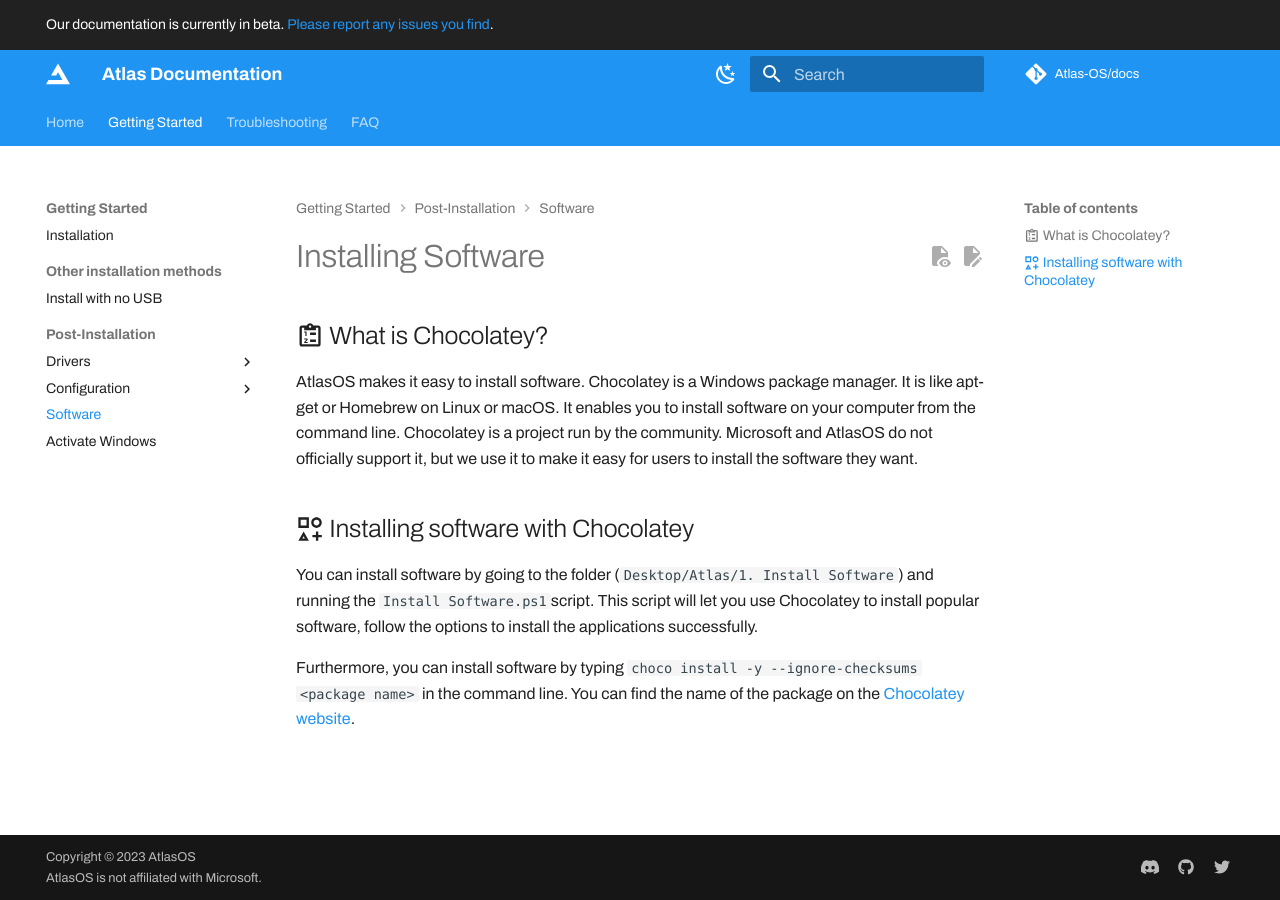
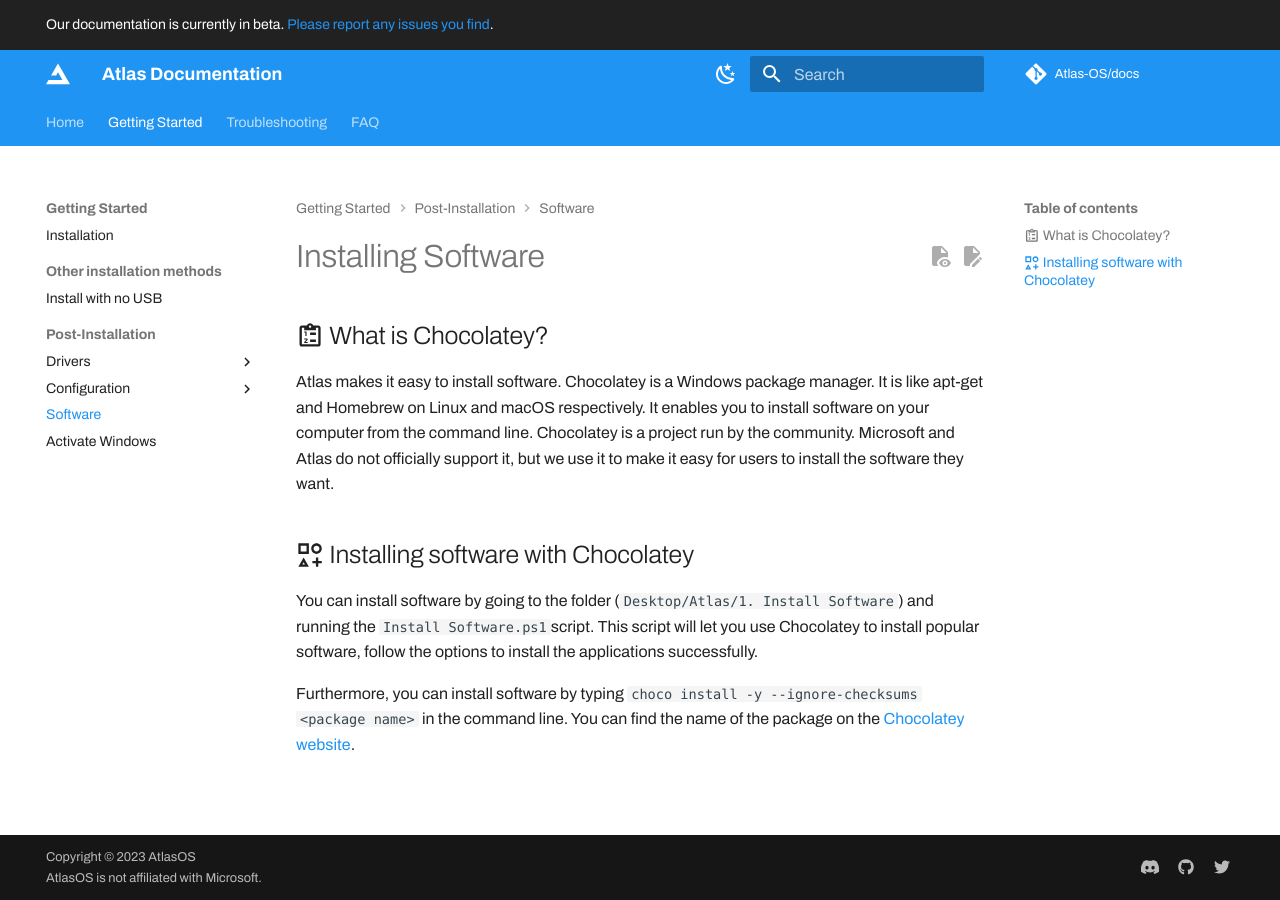
Before and after one commit to Atlas-OS/docs, an MkDocs documentation site: the page built from docs/Getting started/Post-Installation/Software/index.md, in a window 1280 px wide. Built offline with MkDocs 1.6.1 and Material for MkDocs 9.7.7, drawn with Linux system fonts in a browser that asks for light colours; some web fonts are replaced; plug-ins that fetch from the network failed and are left out; comment, search, counter and statistics services are not loaded.

Commit message:
Fix grammatical error

```diff
--- a/docs/Getting started/Post-Installation/Software/index.md
+++ b/docs/Getting started/Post-Installation/Software/index.md
@@ -2,7 +2,7 @@
 
 ## :material-clipboard-list-outline: What is Chocolatey?
 
-AtlasOS makes it easy to install software. Chocolatey is a Windows package manager. It is like apt-get or Homebrew on Linux or macOS. It enables you to install software on your computer from the command line. Chocolatey is a project run by the community. Microsoft and AtlasOS do not officially support it, but we use it to make it easy for users to install the software they want.
+Atlas makes it easy to install software. Chocolatey is a Windows package manager. It is like apt-get and Homebrew on Linux and macOS respectively. It enables you to install software on your computer from the command line. Chocolatey is a project run by the community. Microsoft and Atlas do not officially support it, but we use it to make it easy for users to install the software they want.
 
 ## :material-shape-plus-outline: Installing software with Chocolatey
 
```
